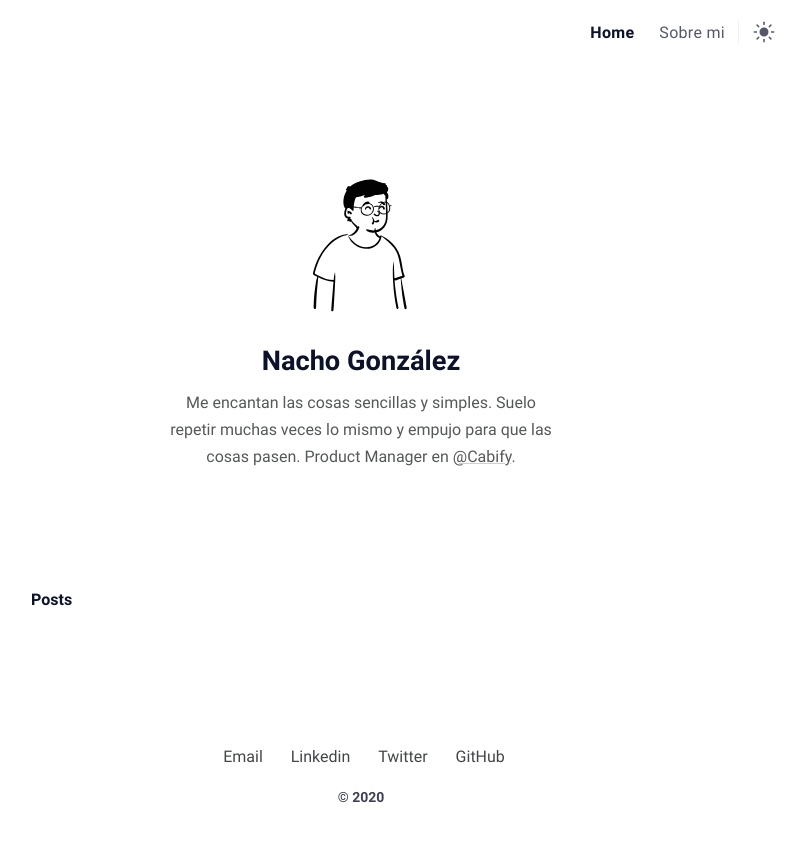
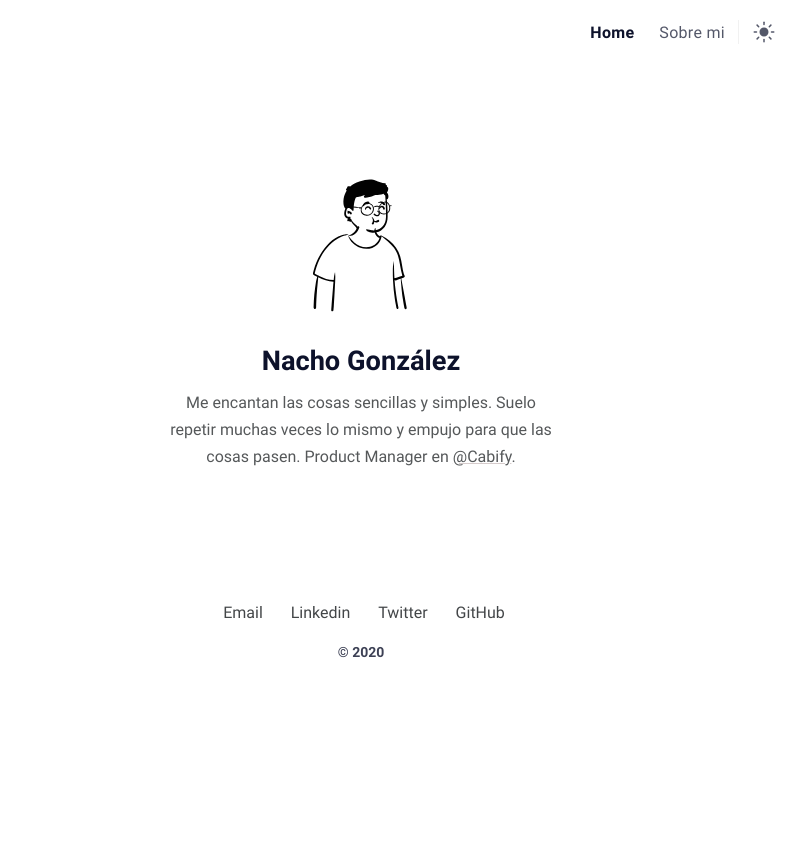
Before and after one commit to nchgn/nachogonzalez, a Jekyll site: the page built from index.md, in a window 1280 px wide. Shown: the top 842 px of the page, without its empty margins (279-1082 px from the left). Built offline with Jekyll 4.4.1, drawn with Linux system fonts in a browser that asks for light colours.

Commit message:
Hide title

```diff
--- a/_layouts/home.html
+++ b/_layouts/home.html
@@ -3,7 +3,7 @@ layout: default
 home: true
 ---
 
-<h4 class="posts-item-note">Posts</h4>
+<!-- <h4 class="posts-item-note">Posts</h4> -->
 {% for post in site.posts %}
 <article class="post-item">
   <span class="post-item-date">{{ post.date | date: "%b %d, %Y" }}</span>
```
